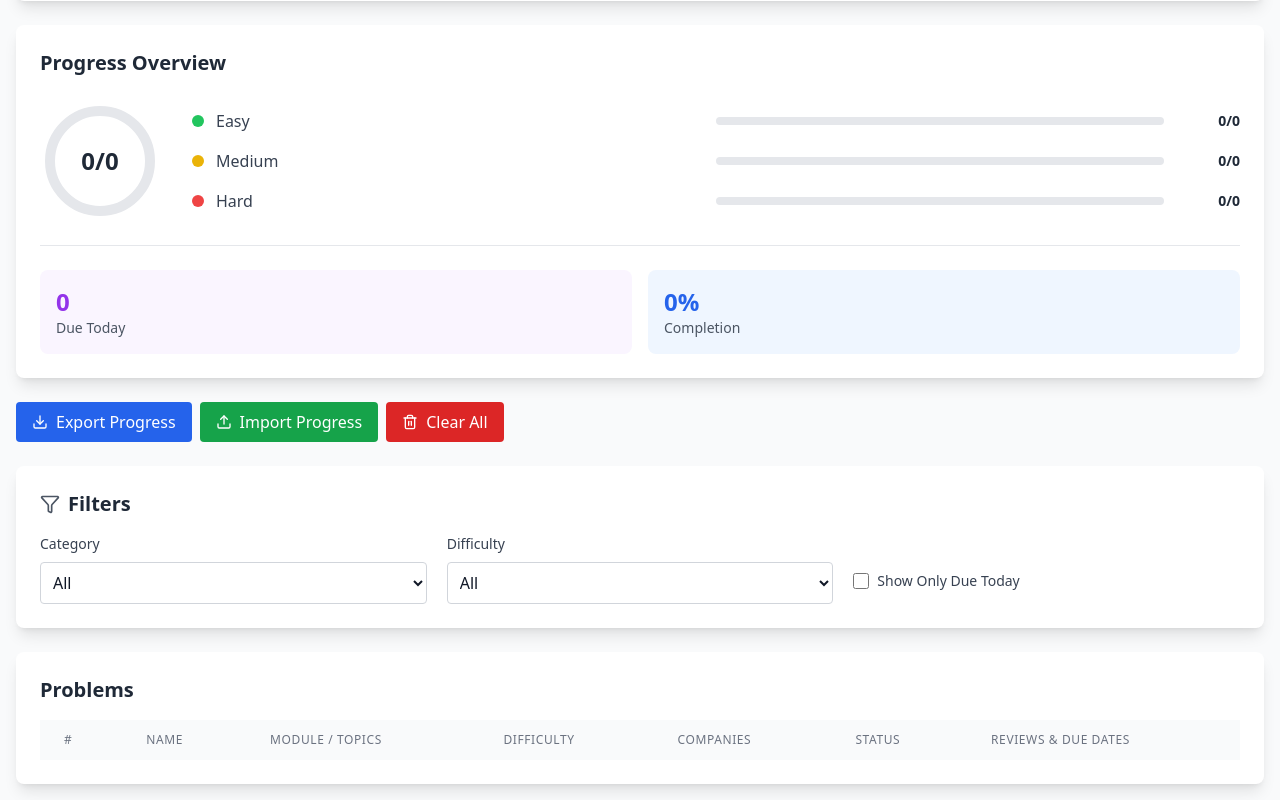
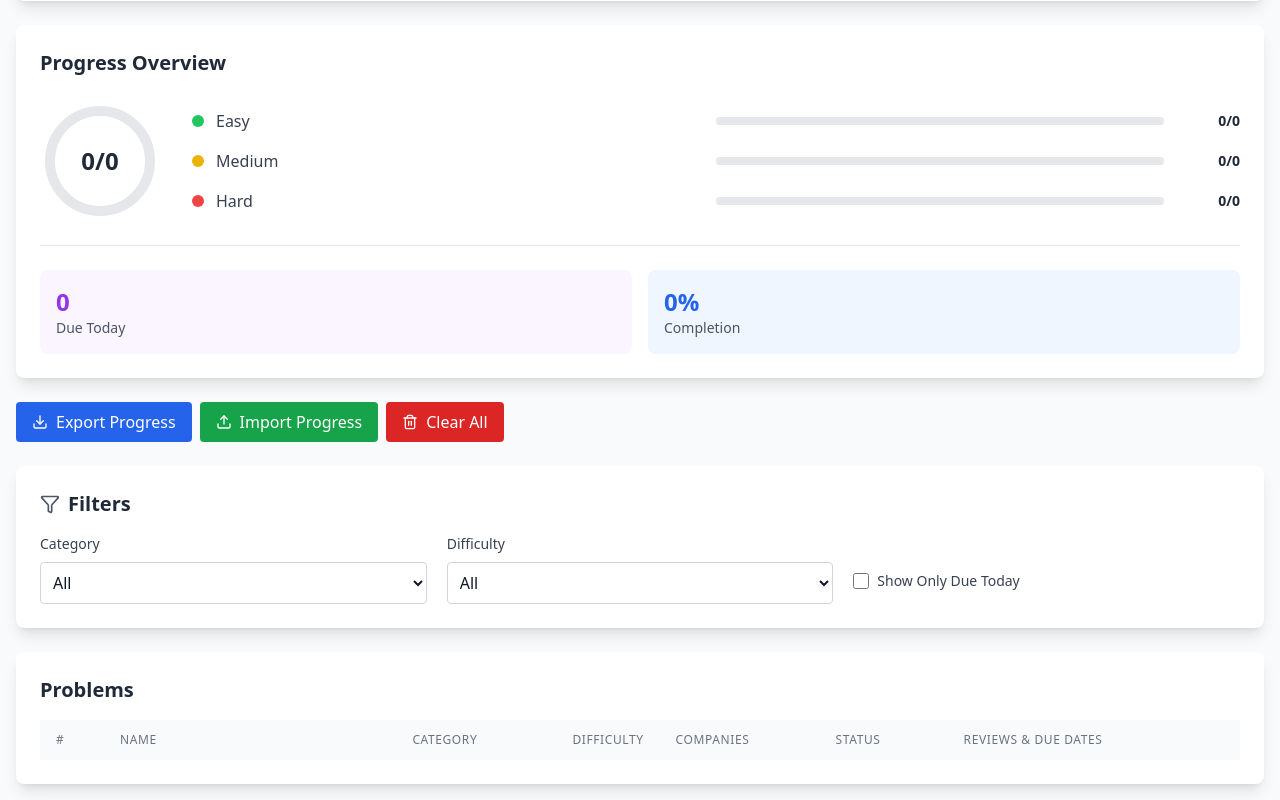
Before and after one commit to javydevx/neetcode-tracker, a React (Vite) app: page / in a window 1280 px wide. Shown: the part 255-1055 px from the top of the page. Built offline with nearby package versions, Linux system fonts and the light colour scheme.

Commit message:
update deps and improve problems table

```diff
--- a/src/components/ProblemTable.jsx
+++ b/src/components/ProblemTable.jsx
@@ -1,4 +1,4 @@
-import { CheckCircle2, Circle, Calendar, ExternalLink } from "lucide-react";
+ import { CheckCircle2, Circle, Calendar, ExternalLink, Minus } from "lucide-react";
 
 const difficultyColor = {
   Easy: "text-green-600",
@@ -61,25 +61,25 @@ const ProblemTable = ({
         <table className="min-w-full divide-y divide-gray-200 dark:divide-gray-700">
           <thead className="bg-gray-50 dark:bg-gray-700">
             <tr className="hover:bg-gray-50 dark:hover:bg-gray-700">
-              <th className="px-6 py-3 text-left text-xs font-medium text-gray-500 dark:text-gray-300 uppercase tracking-wider">
+              <th className="px-4 py-3 text-left text-xs font-medium text-gray-500 dark:text-gray-300 uppercase tracking-wider w-16">
                 #
               </th>
-              <th className="px-6 py-3 text-left text-xs font-medium text-gray-500 dark:text-gray-300 uppercase tracking-wider">
+              <th className="px-4 py-3 text-left text-xs font-medium text-gray-500 dark:text-gray-300 uppercase tracking-wider min-w-[200px]">
                 Name
               </th>
-              <th className="px-6 py-3 text-left text-xs font-medium text-gray-500 dark:text-gray-300 uppercase tracking-wider">
-                Module / Topics
+              <th className="px-4 py-3 text-left text-xs font-medium text-gray-500 dark:text-gray-300 uppercase tracking-wider w-40">
+                Category
               </th>
-              <th className="px-6 py-3 text-left text-xs font-medium text-gray-500 dark:text-gray-300 uppercase tracking-wider">
+              <th className="px-4 py-3 text-left text-xs font-medium text-gray-500 dark:text-gray-300 uppercase tracking-wider w-24">
                 Difficulty
               </th>
-              <th className="px-6 py-3 text-left text-xs font-medium text-gray-500 dark:text-gray-300 uppercase tracking-wider">
+              <th className="px-4 py-3 text-left text-xs font-medium text-gray-500 dark:text-gray-300 uppercase tracking-wider w-40">
                 Companies
               </th>
-              <th className="px-6 py-3 text-left text-xs font-medium text-gray-500 dark:text-gray-300 uppercase tracking-wider">
+              <th className="px-4 py-3 text-left text-xs font-medium text-gray-500 dark:text-gray-300 uppercase tracking-wider w-32">
                 Status
               </th>
-              <th className="px-6 py-3 text-left text-xs font-medium text-gray-500 dark:text-gray-300 uppercase tracking-wider">
+              <th className="px-4 py-3 text-left text-xs font-medium text-gray-500 dark:text-gray-300 uppercase tracking-wider min-w-[200px]">
                 Reviews & Due Dates
               </th>
             </tr>
@@ -93,10 +93,10 @@ const ProblemTable = ({
                   key={index.id}
                   className="hover:bg-gray-50 dark:hover:bg-gray-700"
                 >
-                  <td className="px-6 py-4 whitespace-nowrap text-sm text-gray-900 dark:text-gray-100">
+                  <td className="px-4 py-4 whitespace-nowrap text-sm text-gray-900 dark:text-gray-100">
                     {index + 1}
                   </td>
-                  <td className="px-6 py-4 whitespace-nowrap text-sm text-gray-900 dark:text-gray-100">
+                  <td className="px-4 py-4 whitespace-nowrap text-sm text-gray-900 dark:text-gray-100">
                     <div className="flex items-center gap-2">
                       <a
                         href={problem.url}
@@ -110,7 +110,7 @@ const ProblemTable = ({
                       </a>
                     </div>
                   </td>
-                  <td className="px-6 py-4 whitespace-nowrap text-sm text-gray-900 dark:text-gray-100">
+                  <td className="px-4 py-4 whitespace-nowrap text-sm text-gray-900 dark:text-gray-100">
                     <div className="flex flex-wrap gap-2">
                       {problem.listMeta?.section || problem.listMeta?.module ? (
                         <span
@@ -133,45 +133,52 @@ const ProblemTable = ({
                   </td>
 
                   <td
-                    className={`px-6 py-4 whitespace-nowrap text-sm font-semibold ${
+                    className={`px-4 py-4 whitespace-nowrap text-sm font-semibold ${
                       difficultyColor[problem.difficulty]
                     }`}
                   >
                     {problem.difficulty}
                   </td>
-                  <td className="px-6 py-4 whitespace-nowrap text-sm text-gray-900 dark:text-gray-100">
-                    <div className="flex items-center gap-2 flex-wrap h-full">
+                  <td className="px-4 py-4">
+                    <div className="flex items-center gap-1.5 flex-wrap max-w-[192px]">
                       {problem.companies && problem.companies.length > 0 ? (
                         problem.companies.map((company, idx) => (
                           <div
                             key={idx}
-                            className="flex items-center gap-1 relative group"
+                            className="relative group"
+                            title={company.name}
                           >
                             {company.logo ? (
                               <img
                                 src={company.logo}
                                 alt={company.name}
-                                className="h-5 w-5 object-contain cursor-pointer"
-                                title={company.name}
+                                className="h-6 w-6 object-contain cursor-pointer hover:scale-110 transition-transform"
                               />
                             ) : (
-                              <div className="h-5 w-5 bg-gray-300 dark:bg-gray-700 rounded flex items-center justify-center text-xs font-semibold text-gray-800 dark:text-gray-100 cursor-pointer group-hover:block relative">
+                              <div className="h-6 w-6 bg-gray-300 dark:bg-gray-700 rounded flex items-center justify-center text-xs font-semibold text-gray-800 dark:text-gray-100 cursor-pointer hover:scale-110 transition-transform">
                                 {company.name[0]}
-                                <span className="absolute bottom-full mb-1 hidden group-hover:block bg-gray-700 text-white text-xs px-2 py-1 rounded whitespace-nowrap">
-                                  {company.name}
-                                </span>
                               </div>
                             )}
+                            {/* Tooltip */}
+                            <span className="absolute bottom-full left-1/2 transform -translate-x-1/2 mb-2 px-2 py-1 text-xs text-white bg-gray-900 dark:bg-gray-700 rounded whitespace-nowrap opacity-0 group-hover:opacity-100 transition-opacity pointer-events-none z-10">
+                              {company.name}
+                            </span>
                           </div>
                         ))
                       ) : (
-                        <span className="text-sm text-red-500 dark:text-red-400">
-                          No companies data yet
-                        </span>
+                        <div
+                          className="flex items-center gap-1 text-gray-400 dark:text-gray-500"
+                          title="No company data available"
+                        >
+                          <Minus
+                            size={16}
+                            className="text-gray-300 dark:text-gray-600"
+                          />
+                        </div>
                       )}
                     </div>
                   </td>
-                  <td className="px-6 py-4 whitespace-nowrap">
+                  <td className="px-4 py-4 whitespace-nowrap">
                     <button
                       onClick={() => toggleComplete(problem.id)}
                       className="flex items-center gap-2 text-gray-600 hover:text-gray-800"
@@ -186,7 +193,7 @@ const ProblemTable = ({
                       </span>
                     </button>
                   </td>
-                  <td className="px-6 py-4">
+                  <td className="px-4 py-4">
                     {prob.solved ? (
                       <div className="flex flex-wrap gap-2">
                         {nextReviews.map((date, idx) => {
--- a/src/main.jsx
+++ b/src/main.jsx
@@ -1,4 +1,3 @@
-import { StrictMode } from "react";
 import { createRoot } from "react-dom/client";
 import App from "./App";
 import './index.css'
```
Also changed, not shown: package.json (+16 -13 lines), 1 other file (tests, documents, lock files or other folders).
